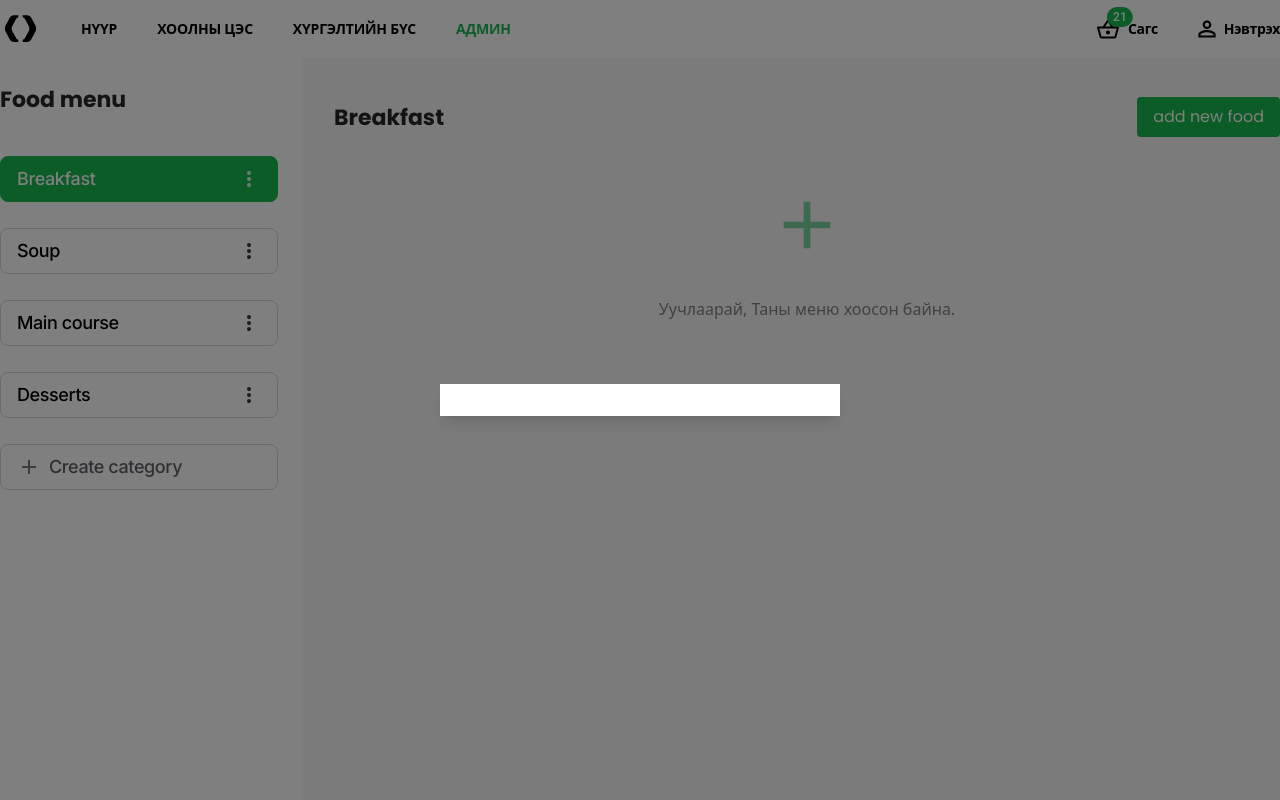
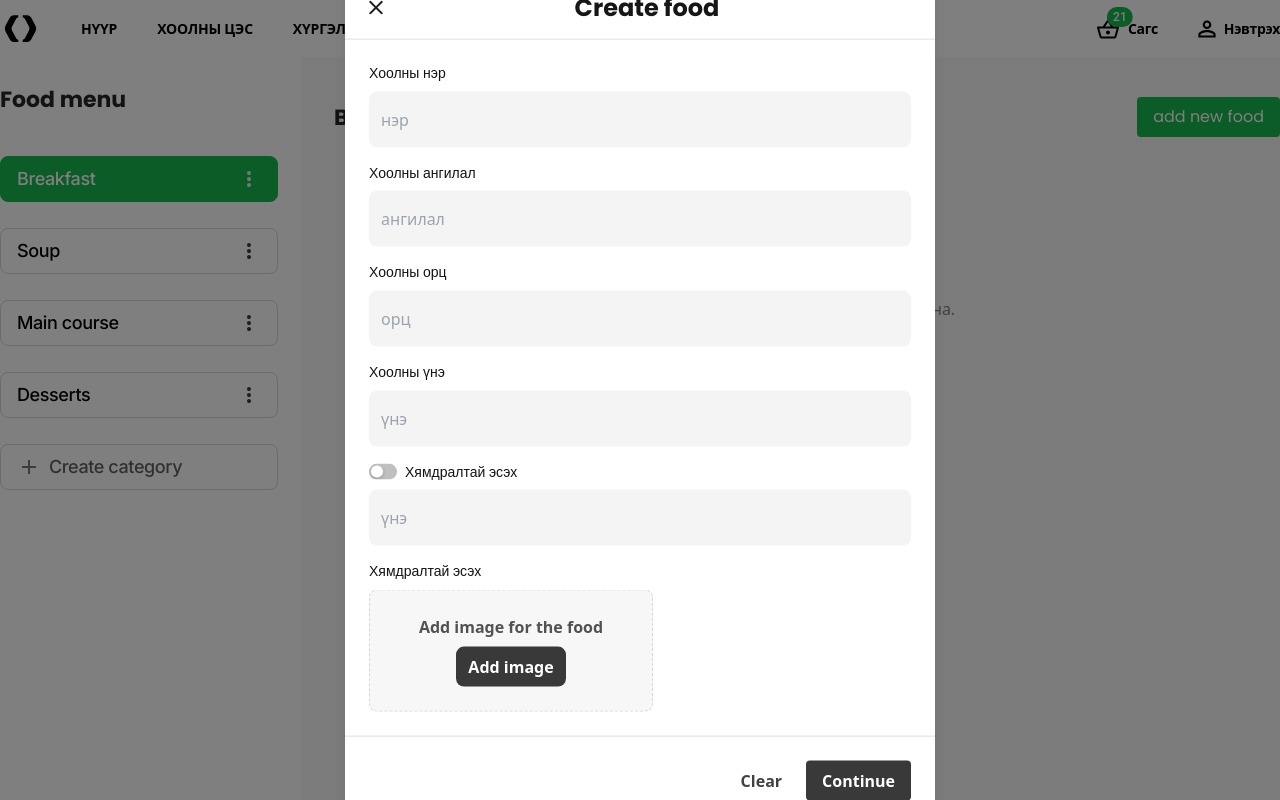
Before and after one commit to LEAP-MNG-1f/Gereltbaatar-food-delivery, a Next.js app in the folder food-delivery/: page /admin in a window 1280 px wide. Both pictures are taken after a click on the button "add new food". Built offline with nearby package versions, Linux system fonts and the light colour scheme.

Commit message:
admin create food hiiisen

```diff
--- a/food-delivery/src/app/_components/feature/parts/CreateNewFood.tsx
+++ b/food-delivery/src/app/_components/feature/parts/CreateNewFood.tsx
@@ -1,24 +1,63 @@
-import * as React from "react";
-import Box from "@mui/material/Box";
-import Button from "@mui/material/Button";
-import Typography from "@mui/material/Typography";
 import Modal from "@mui/material/Modal";
+import { CloseIcon } from "../../ui/svg/CloseIcon";
+import { styled } from "@mui/material/styles";
+import Switch from "@mui/material/Switch";
+import Stack from "@mui/material/Stack";
+import { useState } from "react";
+import { CreateFood } from "../../ui/inputs/CreateFood";
 
-const style = {
-  position: "absolute",
-  top: "50%",
-  left: "50%",
-  transform: "translate(-50%, -50%)",
-  width: 400,
-  bgcolor: "background.paper",
-  boxShadow: 24,
-  p: 4,
-};
+const AntSwitch = styled(Switch)(({ theme }) => ({
+  width: 28,
+  height: 16,
+  padding: 0,
+  display: "flex",
+  "&:active": {
+    "& .MuiSwitch-thumb": {
+      width: 15,
+    },
+    "& .MuiSwitch-switchBase.Mui-checked": {
+      transform: "translateX(9px)",
+    },
+  },
+  "& .MuiSwitch-switchBase": {
+    padding: 2,
+    "&.Mui-checked": {
+      transform: "translateX(12px)",
+      color: "#fff",
+      "& + .MuiSwitch-track": {
+        opacity: 1,
+        backgroundColor: "#1890ff",
+        ...theme.applyStyles("dark", {
+          backgroundColor: "#177ddc",
+        }),
+      },
+    },
+  },
+  "& .MuiSwitch-thumb": {
+    boxShadow: "0 2px 4px 0 rgb(0 35 11 / 20%)",
+    width: 12,
+    height: 12,
+    borderRadius: 6,
+    transition: theme.transitions.create(["width"], {
+      duration: 200,
+    }),
+  },
+  "& .MuiSwitch-track": {
+    borderRadius: 16 / 2,
+    opacity: 1,
+    backgroundColor: "rgba(0,0,0,.25)",
+    boxSizing: "border-box",
+  },
+}));
 
 export const CreateNewFood = () => {
-  const [open, setOpen] = React.useState(false);
+  const [inputOpen, setInputOpen] = useState(true);
+  const [open, setOpen] = useState(false);
   const handleOpen = () => setOpen(true);
   const handleClose = () => setOpen(false);
+  const handleInputToggle = () => {
+    setInputOpen(!inputOpen);
+  };
 
   return (
     <div>
@@ -35,9 +74,77 @@ export const CreateNewFood = () => {
         aria-labelledby="modal-modal-title"
         aria-describedby="modal-modal-description"
       >
-        <div className="absolute top-1/2 left-1/2 transform -translate-x-1/2 -translate-y-1/2 w-[400px] bg-white shadow-lg p-4">
-          <div className=""></div>
-          <div className=""></div>
+        <div className="absolute top-1/2 left-1/2 transform -translate-x-1/2 -translate-y-1/2 max-w-[590px] w-full bg-white shadow-lg rounded-2xl">
+          <div className="px-6 py-4 flex items-center justify-between">
+            <button onClick={handleClose}>
+              <CloseIcon />
+            </button>
+            <p className="text-[#161616] font-Poppins text-[24px] font-bold leading-[130%]">
+              Create food
+            </p>
+            <div className="h-[18px]"></div>
+          </div>
+          <div className="flex flex-col gap-4 p-6 border border-[#E0E0E0] border-x-0">
+            <CreateFood title="Хоолны нэр" name="нэр" type="text" />
+            <CreateFood title="Хоолны ангилал" name="ангилал" type="text" />
+            <CreateFood title="Хоолны орц" name="орц" type="text" />
+            <CreateFood title="Хоолны үнэ" name="үнэ" type="number" />
+            <div className="flex flex-col gap-2">
+              <div className="flex items-center gap-2">
+                <button onClick={handleInputToggle}>
+                  <Stack
+                    direction="row"
+                    spacing={1}
+                    sx={{ alignItems: "center" }}
+                  >
+                    <AntSwitch inputProps={{ "aria-label": "ant design" }} />
+                  </Stack>
+                </button>
+                <p className="text-[#121316] font-Poppins text-sm font-medium leading-[140%]">
+                  Хямдралтай эсэх
+                </p>
+              </div>
+              <input
+                type="number"
+                placeholder="үнэ"
+                className="px-3 h-14 bg-[#F4F4F4] rounded-lg w-full outline-none"
+                disabled={inputOpen}
+              />
+            </div>
+            <div className="flex flex-col gap-2">
+              <p className="text-[#121316] font-Poppins text-sm font-medium leading-[140%]">
+                Хямдралтай эсэх
+              </p>
+              <div className="max-w-[284px] w-full h-[122px] p-2 flex flex-col justify-center items-center gap-2 border border-dashed border-[#D6D7DC] bg-[rgba(186,188,196,0.12)] rounded-lg">
+                <p className="text-[#525252] font-poppins text-base font-bold ">
+                  Add image for the food
+                </p>
+                <input type="file" id="upload" className="hidden" />
+                <label
+                  htmlFor="upload"
+                  className="px-3 py-2 rounded-lg bg-[#393939] text-white font-inter text-base font-bold cursor-pointer"
+                >
+                  Add image
+                </label>
+              </div>
+            </div>
+          </div>
+          <div className="p-6 flex items-center justify-end">
+            <div className="flex items-center gap-4">
+              <button
+                type="button"
+                className="p-2 text-[#3F4145] font-inter text-base font-bold"
+              >
+                Clear
+              </button>
+              <button
+                type="submit"
+                className="px-4 py-2 rounded-[4px] bg-[#393939] text-white font-inter text-base font-bold"
+              >
+                Continue
+              </button>
+            </div>
+          </div>
         </div>
       </Modal>
     </div>
--- a/food-delivery/src/app/_components/ui/buttons/AdminCategoryState.tsx
+++ b/food-delivery/src/app/_components/ui/buttons/AdminCategoryState.tsx
@@ -27,7 +27,3 @@ export const AdminCategoryState = ({
     </div>
   );
 };
-
-// MorevertWhite
-
-// MorevertBlack
--- /dev/null
+++ b/food-delivery/src/app/_components/ui/inputs/CreateFood.tsx
@@ -0,0 +1,20 @@
+type CreateFoodProps = {
+  name?: string;
+  title?: string;
+  type?: string;
+};
+
+export const CreateFood = ({ name, title, type }: CreateFoodProps) => {
+  return (
+    <div className="flex flex-col gap-2">
+      <p className="text-[#121316] font-Poppins text-sm font-medium leading-[140%]">
+        {title}
+      </p>
+      <input
+        type={type}
+        placeholder={name}
+        className="px-3 h-14 bg-[#F4F4F4] rounded-lg w-full outline-none text-[#8B8E95]"
+      />
+    </div>
+  );
+};
--- a/food-delivery/src/app/_components/ui/inputs/index.js
+++ b/food-delivery/src/app/_components/ui/inputs/index.js
@@ -1,3 +1,4 @@
 export * from "./SelectDistrict";
 export * from "./SelectKhoroo";
 export * from "./SelectApartment";
+export * from "./CreateFood";
```
